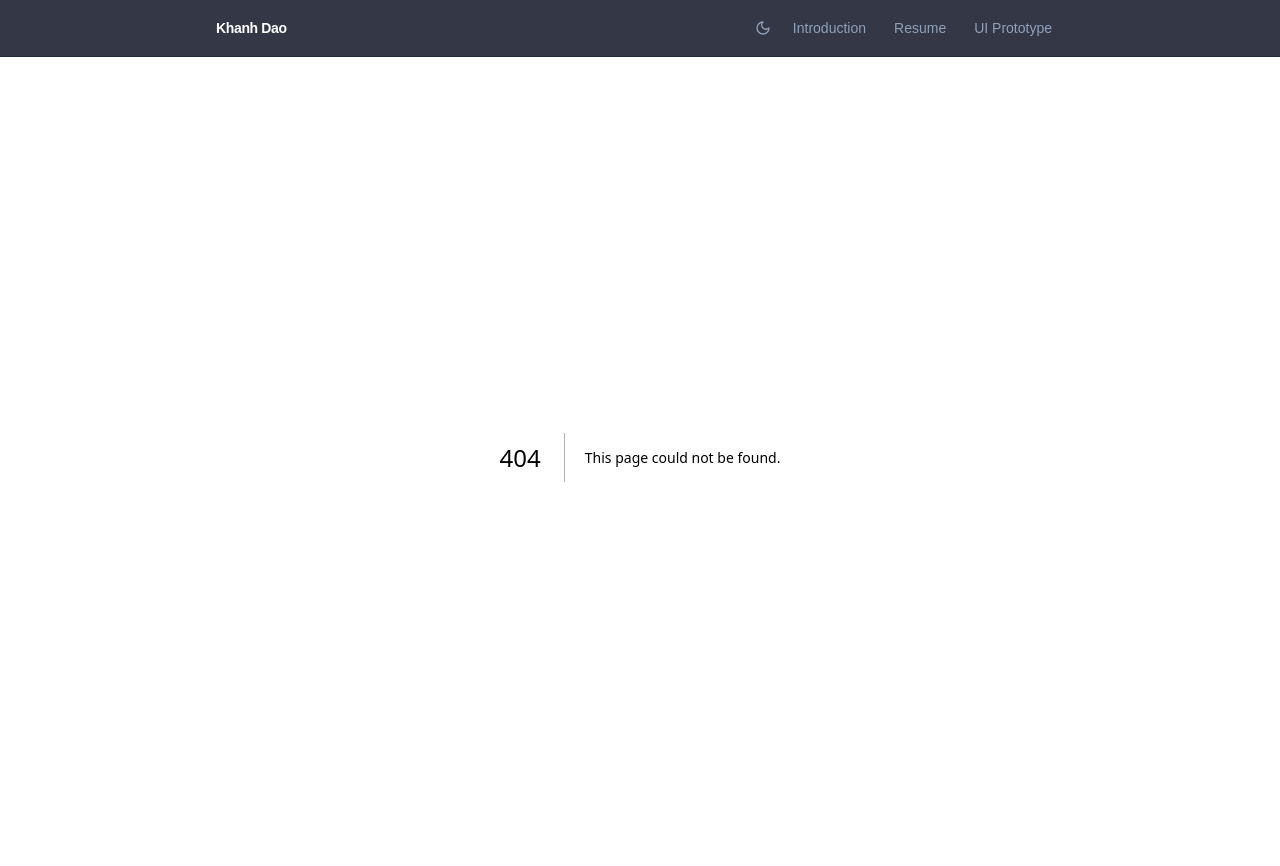
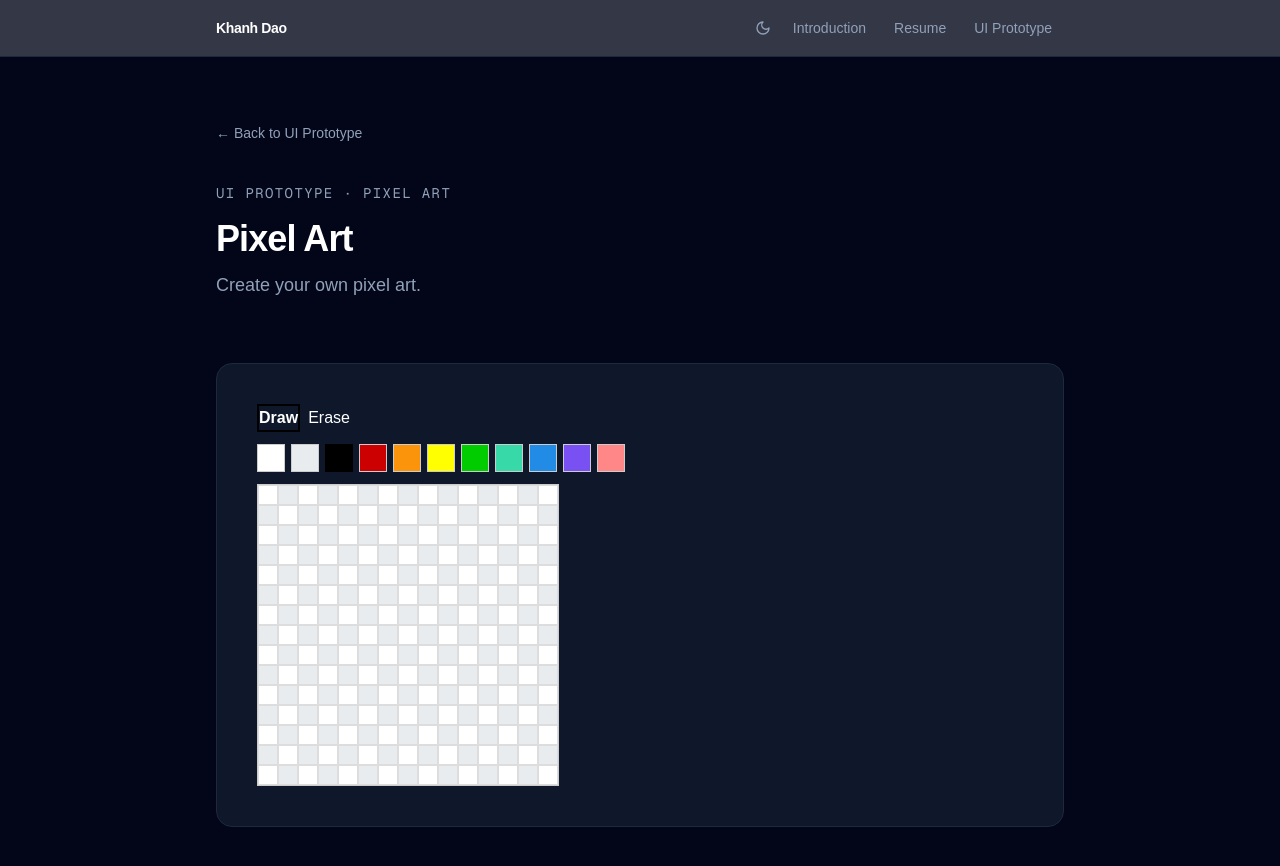
Before and after one commit to lelea2/solace, a Next.js app: page /ui-prototype/pixel-art in a window 1280 px wide. Before the commit this address had no page. Shown: the top 866 px of the page. Built offline with nearby package versions, Linux system fonts and the light colour scheme.

Commit message:
Add component

```diff
--- a/app/ui-prototype/page.tsx
+++ b/app/ui-prototype/page.tsx
@@ -59,7 +59,19 @@ const prototypes = [
     title: "Birth Year Histogram",
     description: "A simple birth year histogram component prototype.",
     icon: "📊",
-  }
+  },
+  {
+    href: "/ui-prototype/star-rating",
+    title: "Star Rating",
+    description: "A simple star rating component prototype.",
+    icon: "⭐",
+  },
+  {
+    href: "/ui-prototype/pixel-art",
+    title: "Pixel Art",
+    description: "A simple pixel art component prototype.",
+    icon: "🎨",
+  },
 ];
 
 export default function UIPrototypePage() {
--- /dev/null
+++ b/app/ui-prototype/pixel-art/page.tsx
@@ -0,0 +1,34 @@
+import Link from "next/link";
+import PixelArt from "@/components/ui-prototype/pixel-art/PixelArt";
+
+export const metadata = {
+  title: "Pixel Art — UI Prototype",
+  description: "A simple pixel art component prototype.",
+};
+
+export default function PixelArtPage() {
+  return (
+    <div className="min-h-screen bg-slate-950 text-white">
+      <div className="max-w-4xl mx-auto px-6 py-16">
+        <Link
+          href="/ui-prototype"
+          className="inline-flex items-center gap-2 text-sm text-slate-400 hover:text-white transition-colors mb-10"
+        >
+          ← Back to UI Prototype
+        </Link>
+
+        <p className="text-slate-400 text-sm font-mono tracking-widest uppercase mb-4">
+          UI Prototype · Pixel Art
+        </p>
+        <h1 className="text-4xl font-bold tracking-tight mb-3">Pixel Art</h1>
+        <p className="text-slate-400 text-lg mb-16">
+          Create your own pixel art.
+        </p>
+
+        <div className="rounded-2xl border border-slate-800 bg-slate-900 p-10">
+          <PixelArt />
+        </div>
+      </div>
+    </div>
+  );
+}
--- /dev/null
+++ b/app/ui-prototype/star-rating/page.tsx
@@ -0,0 +1,36 @@
+import Link from "next/link";
+import StarRating from "@/components/ui-prototype/star-rating/StarRating";
+
+export const metadata = {
+  title: "Star Rating — UI Prototype",
+  description: "A simple star rating component prototype.",
+};
+
+export default function StarRatingPage() {
+  return (
+    <div className="min-h-screen bg-slate-950 text-white">
+      <div className="max-w-4xl mx-auto px-6 py-16">
+        <Link
+          href="/ui-prototype"
+          className="inline-flex items-center gap-2 text-sm text-slate-400 hover:text-white transition-colors mb-10"
+        >
+          ← Back to UI Prototype
+        </Link>
+
+        <p className="text-slate-400 text-sm font-mono tracking-widest uppercase mb-4">
+          UI Prototype · Star Rating
+        </p>
+        <h1 className="text-4xl font-bold tracking-tight mb-3">Star Rating</h1>
+        <p className="text-slate-400 text-lg mb-16">
+          Rate your experience with a simple star rating.
+        </p>
+
+        <div className="rounded-2xl border border-slate-800 bg-slate-900 p-10">
+          <StarRating />
+          <StarRating maxStars={5} initialRating={3} />
+          <StarRating maxStars={10} initialRating={6} />
+        </div>
+      </div>
+    </div>
+  );
+}
--- /dev/null
+++ b/components/ui-prototype/pixel-art/PixelArt.css
@@ -0,0 +1,38 @@
+.pixel-art {
+  font-family: sans-serif;
+}
+
+.tabs {
+  display: flex;
+  gap: 8px;
+  margin-bottom: 12px;
+}
+
+.tabs button.active {
+  font-weight: bold;
+  border: 2px solid #000;
+}
+
+.colors {
+  display: flex;
+  gap: 6px;
+  margin-bottom: 12px;
+}
+
+.color {
+  width: 28px;
+  height: 28px;
+  cursor: pointer;
+}
+
+.canvas {
+  display: grid;
+  width: fit-content;
+  border: 1px solid #ccc;
+}
+
+.cell {
+  padding: 0;
+  border: 1px solid #ddd;
+  cursor: crosshair;
+}
--- /dev/null
+++ b/components/ui-prototype/pixel-art/PixelArt.tsx
@@ -0,0 +1,126 @@
+"use client";
+
+import { useState } from "react";
+import "./PixelArt.css";
+
+const SIZE = 15;
+const CELL_SIZE = 20;
+
+const COLORS = [
+  "#ffffff",
+  "#e9ecef",
+  "#000",
+  "#cc0001",
+  "#fb940b",
+  "#ffff01",
+  "#01cc00",
+  "#38d9a9",
+  "#228be6",
+  "#7950f2",
+  "#ff8787",
+];
+
+type Mode = "draw" | "erase";
+
+export default function PixelArt() {
+  const [mode, setMode] = useState<Mode>("draw");
+  const [selectedColor, setSelectedColor] = useState("#000");
+  const [isDragging, setIsDragging] = useState(false);
+
+  // set up 2D array board for canvas
+  const [pixels, setPixels] = useState<(string | null)[]>(
+    Array(SIZE * SIZE).fill(null)
+  );
+
+  function updatePixel(index: number) {
+    setPixels((prev) => {
+      const next = [...prev];
+
+      if (mode === "draw") {
+        next[index] = selectedColor;
+      } else {
+        next[index] = null;
+      }
+
+      return next;
+    });
+  }
+
+  // Draw white/gray grid
+  function getBaseColor(index: number) {
+    const row = Math.floor(index / SIZE);
+    const col = index % SIZE;
+    return (row + col) % 2 === 0 ? "#ffffff" : "#e9ecef";
+  }
+
+  return (
+    <div className="pixel-art">
+      {/* Draw/Erase mode toggle */}
+      <div className="tabs">
+        <button
+          className={mode === "draw" ? "active" : ""}
+          onClick={() => setMode("draw")}
+        >
+          Draw
+        </button>
+
+        <button
+          className={mode === "erase" ? "active" : ""}
+          onClick={() => setMode("erase")}
+        >
+          Erase
+        </button>
+      </div>
+
+      {/* Color palette */}
+      <div className="colors">
+        {COLORS.map((color) => (
+          <button
+            key={color}
+            aria-label={`Select ${color}`}
+            className="color"
+            style={{
+              backgroundColor: color,
+              border:
+                selectedColor === color
+                  ? "2px solid black"
+                  : "1px solid #ccc",
+            }}
+            onClick={() => setSelectedColor(color)}
+          />
+        ))}
+      </div>
+
+      {/* Canvas */}
+      <div
+        className="canvas"
+        onMouseLeave={() => setIsDragging(false)}
+        onMouseUp={() => setIsDragging(false)}
+        style={{
+          gridTemplateColumns: `repeat(${SIZE}, ${CELL_SIZE}px)`,
+        }}
+      >
+        {pixels.map((color, index) => (
+          <button
+            key={index}
+            className="cell"
+            style={{
+              width: CELL_SIZE,
+              height: CELL_SIZE,
+              backgroundColor: color ?? getBaseColor(index),
+            }}
+            onMouseDown={() => {
+              setIsDragging(true);
+              updatePixel(index); // update index to determine if the cell need to be colored
+            }}
+            onMouseEnter={() => {
+              if (isDragging) {
+                updatePixel(index); // update color, either by drawing or erasing
+              }
+            }}
+          />
+        ))}
+      </div>
+    </div>
+  );
+}
--- /dev/null
+++ b/components/ui-prototype/star-rating/StarRating.css
@@ -0,0 +1,21 @@
+.star-rating {
+  display: inline-flex;
+  gap: 4px;
+}
+
+.star-button {
+  padding: 0;
+  border: 0;
+  background: none;
+  cursor: pointer;
+}
+
+.star-icon {
+  width: 32px;
+  height: 32px;
+  color: #f59e0b;
+}
+
+.star-icon-filled {
+  fill: currentColor;
+}
--- /dev/null
+++ b/components/ui-prototype/star-rating/StarRating.tsx
@@ -0,0 +1,72 @@
+"use client";
+
+import { useState } from "react";
+import "./StarRating.css";
+
+type StarRatingProps = {
+  maxStars?: number;
+  initialRating?: number;
+  onChange?: (rating: number) => void;
+};
+
+function StarIcon({ filled }: { filled: boolean }) {
+  return (
+    <svg
+      xmlns="http://www.w3.org/2000/svg"
+      className={`star-icon ${filled ? "star-icon-filled" : ""}`}
+      fill={filled ? "currentColor" : "none"}
+      viewBox="0 0 24 24"
+      stroke="currentColor"
+      strokeWidth="2"
+    >
+      <path
+        strokeLinecap="round"
+        strokeLinejoin="round"
+        d="M11.049 2.927c.3-.921 1.603-.921 1.902 0l1.519 4.674a1 1 0 00.95.69h4.915c.969 0 1.371 1.24.588 1.81l-3.976 2.888a1 1 0 00-.363 1.118l1.518 4.674c.3.922-.755 1.688-1.538 1.118l-3.976-2.888a1 1 0 00-1.176 0l-3.976 2.888c-.783.57-1.838-.197-1.538-1.118l1.518-4.674a1 1 0 00-.363-1.118l-3.976-2.888c-.784-.57-.38-1.81.588-1.81h4.914a1 1 0 00.951-.69l1.519-4.674z"
+      />
+    </svg>
+  );
+}
+
+export default function StarRating({
+  maxStars = 5,
+  initialRating = 0,
+  onChange,
+}: StarRatingProps) {
+  const [rating, setRating] = useState(initialRating);
+  const [hoverRating, setHoverRating] = useState(0);
+
+  const displayRating = hoverRating || rating;
+
+  function handleClick(value: number) {
+    setRating(value);
+    onChange?.(value);
+  }
+
+  return (
+    <div
+      className="flex w-full star-rating"
+      onMouseLeave={() => setHoverRating(0)}
+      aria-label="Star rating"
+    >
+      {Array.from({ length: maxStars }, (_, index) => {
+        const value = index + 1;
+        const filled = value <= displayRating;
+
+        return (
+          <button
+            key={value}
+            type="button"
+            className="star-button"
+            onClick={() => handleClick(value)}
+            onMouseEnter={() => setHoverRating(value)}
+            aria-label={`Rate ${value} out of ${maxStars}`}
+            aria-pressed={value === rating}
+          >
+            <StarIcon filled={filled} />
+          </button>
+        );
+      })}
+    </div>
+  );
+}
```
